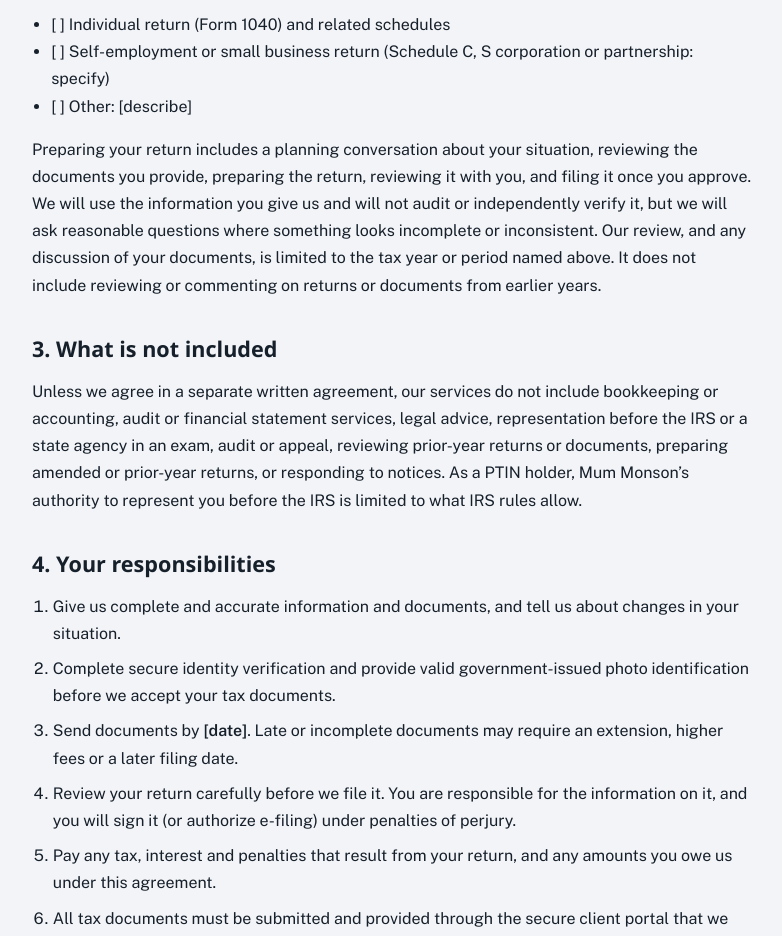
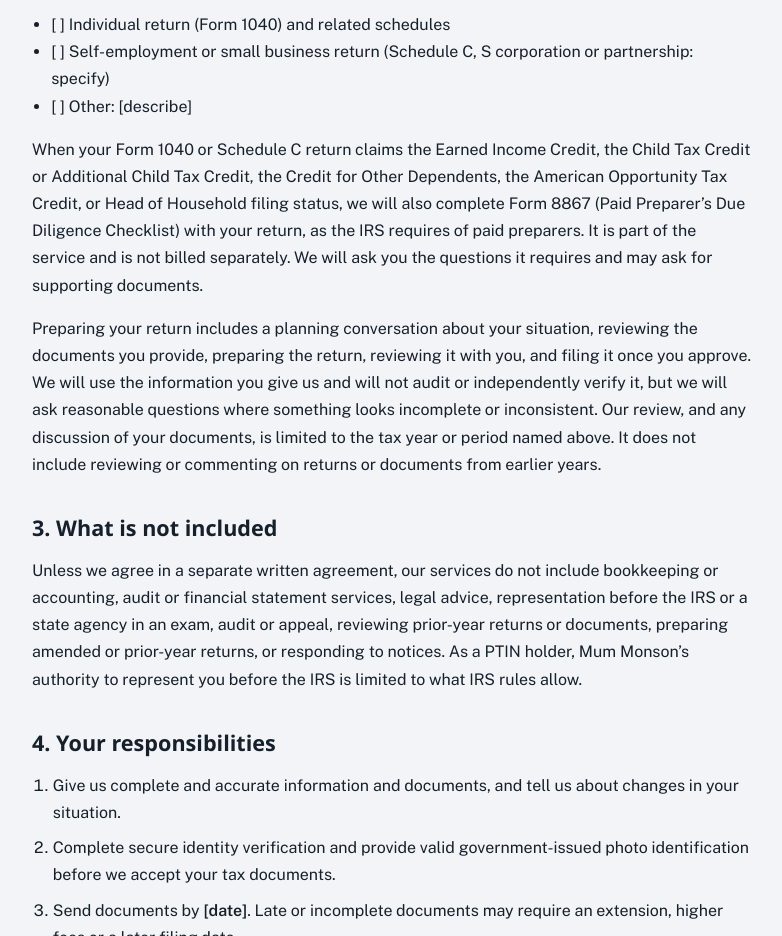
Before and after one commit to aitechphyre/the-tax-files-advisory, a plain HTML site: page engagement.html in a window 1280 px wide. Shown: the part 1080-2016 px from the top of the page, without its empty margins (248-1030 px from the left). Drawn offline with nearby package versions, Linux system fonts and the light colour scheme; a web font is replaced by a local one.

Commit message:
Add Form 8867 FAQ and engagement scope wording
Co-Authored-By: Claude Sonnet 5.5 <noreply@anthropic.com>
Claude-Session: https://claude.ai/code/session_019eS2Gt2z94qfohzt4BmGTu

```diff
--- a/engagement.html
+++ b/engagement.html
@@ -56,6 +56,7 @@ ol.terms{padding-left:1.3em}ol.terms li{margin-bottom:8px}
 <h2>2. Services we will provide</h2>
 <p>We will prepare the following for tax year <strong>[tax year]</strong>:</p>
 <ul><li>[ ] Individual return (Form 1040) and related schedules</li><li>[ ] Self-employment or small business return (Schedule C, S corporation or partnership: specify) </li><li>[ ] Other: [describe]</li></ul>
+<p>When your Form 1040 or Schedule C return claims the Earned Income Credit, the Child Tax Credit or Additional Child Tax Credit, the Credit for Other Dependents, the American Opportunity Tax Credit, or Head of Household filing status, we will also complete Form 8867 (Paid Preparer&rsquo;s Due Diligence Checklist) with your return, as the IRS requires of paid preparers. It is part of the service and is not billed separately. We will ask you the questions it requires and may ask for supporting documents.</p>
 <p>Preparing your return includes a planning conversation about your situation, reviewing the documents you provide, preparing the return, reviewing it with you, and filing it once you approve. We will use the information you give us and will not audit or independently verify it, but we will ask reasonable questions where something looks incomplete or inconsistent. Our review, and any discussion of your documents, is limited to the tax year or period named above. It does not include reviewing or commenting on returns or documents from earlier years.</p>
 
 <h2>3. What is not included</h2>
```
Also changed, not shown: tax-info.html (+1 -1 lines).
